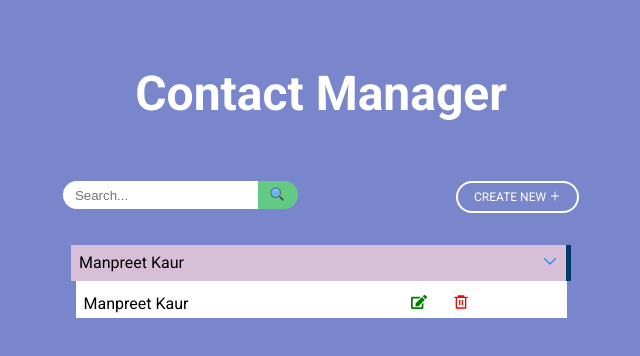
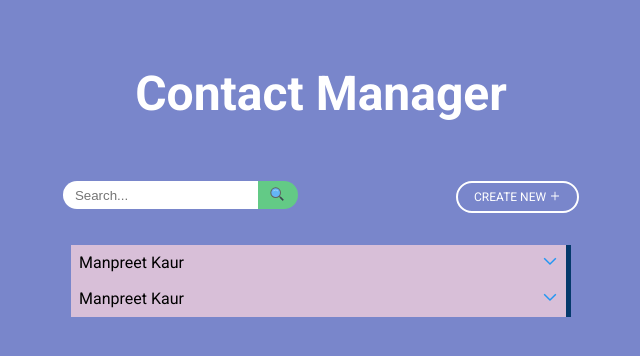
Before and after one commit to kaurman23/contact-manager-react, a React (Create React App) app: page / in a window 1280 px wide. Shown: the top 356 px of the page, without its empty margins (319-959 px from the left). Built offline with nearby package versions, Linux system fonts and the light colour scheme.

Commit message:
Add toggler to show contacts

```diff
--- a/src/App.css
+++ b/src/App.css
@@ -115,7 +115,6 @@ body {
 .contact-content > div
 {
   right: 0;
-  margin: auto;
 }
 .contact-content > p {
   margin: 5px 0px;
@@ -125,4 +124,5 @@ body {
   margin: 3px;
   padding: 8px;
   right: 0;
+  float: right;
 }
--- a/src/components/Contact.js
+++ b/src/components/Contact.js
@@ -1,24 +1,33 @@
-import React from 'react';
+import React, {useState} from 'react';
 import {FcExpand} from 'react-icons/fc';
 import {FaEdit} from 'react-icons/fa'
 import {RiDeleteBin6Line} from 'react-icons/ri'
 
 
 export const Contact = () => {
+
+    const [isExpand, setisExpand] = useState(false);
+
+
     return (
+        <>
         <div className="contact">
             <div className="contact-heading">
                 <p>Manpreet Kaur</p>
-                <i ><FcExpand /></i>
+                <i onClick={()=> setisExpand(!isExpand)} ><FcExpand /></i>
             </div>
-            <div className="contact-content">
+
+            {isExpand &&
+                <div className="contact-content">
                 <p>Manpreet Kaur</p>
                 <div className="edit-contact">
                     <span className="edit-btn"><FaEdit style={{color: "green"}} /> </span>
                     <span className="delete-btn"><RiDeleteBin6Line style={{color: "red"}} /></span>
                 </div>
-            </div>
+                </div>
+             }
+        </div>
 
-        </div>
+        </>
     )
 }
--- a/src/components/Main.js
+++ b/src/components/Main.js
@@ -14,6 +14,7 @@ export const Main = () => {
                 <span className="create">CREATE NEW <i><AiOutlinePlus/></i></span>
             </div>
             <Contact />
+            <Contact />
 
         </div>
     )
```
